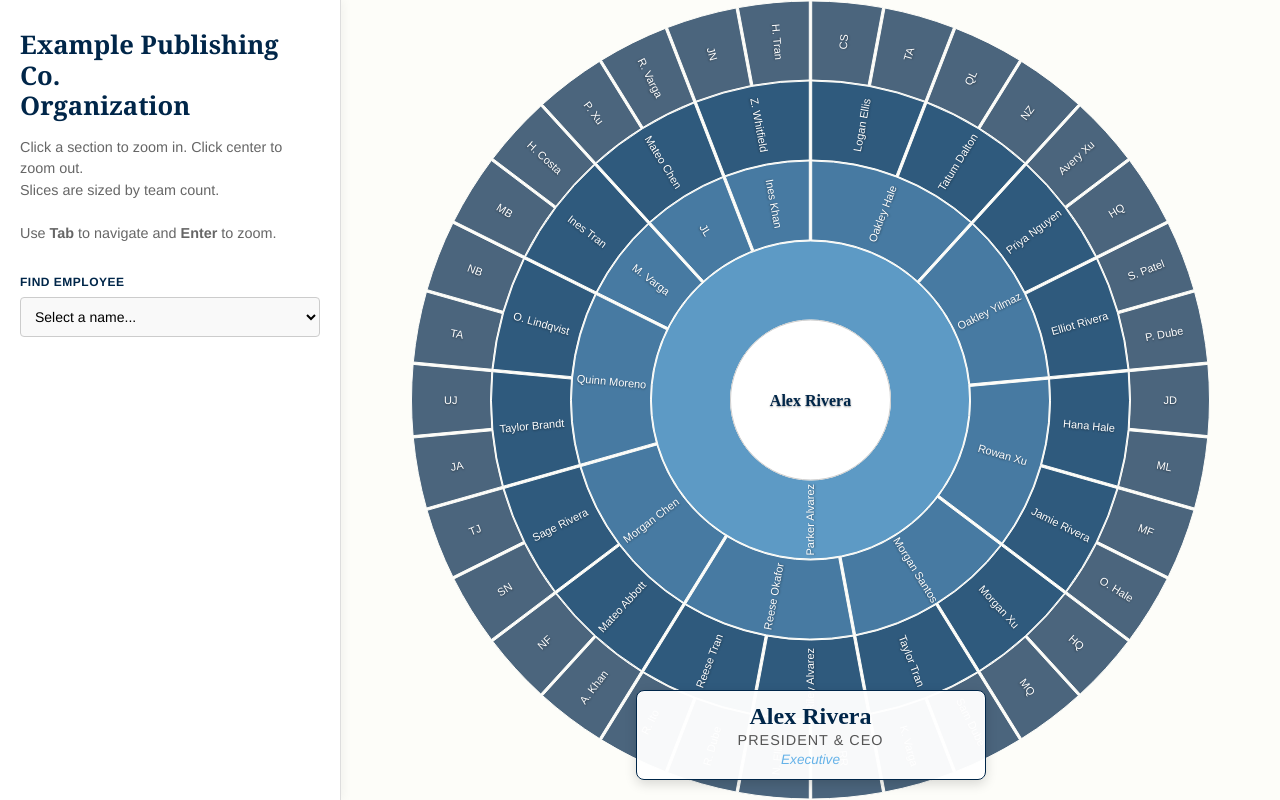
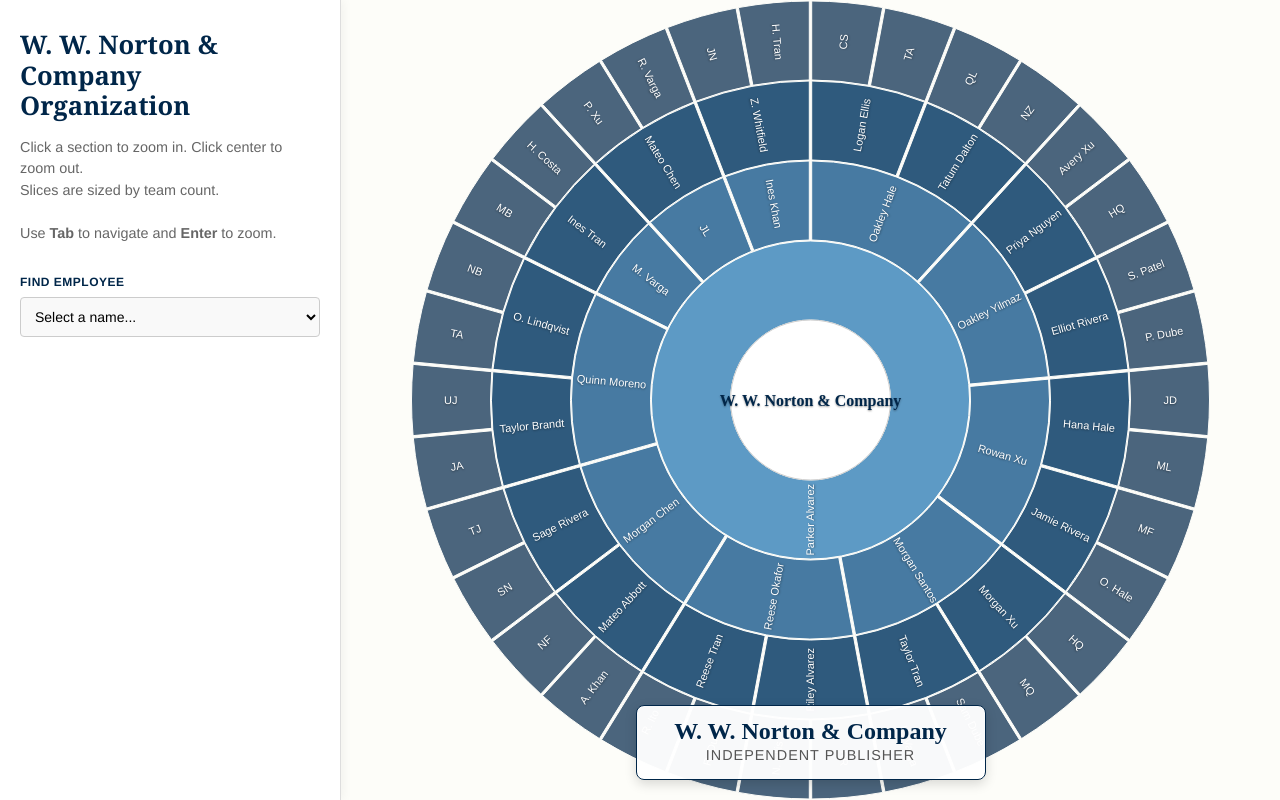
Before and after one commit to jdmiller/accessible-org-chart, a website: page radial_sunburst.html in a window 1280 px wide. Drawn offline with nearby package versions, Linux system fonts and the light colour scheme; no server answers.

Commit message:
Norton live data: branding, root node, schema cleanup

```diff
--- a/radial_sunburst.html
+++ b/radial_sunburst.html
@@ -3,7 +3,7 @@
 <head>
     <meta charset="UTF-8">
     <meta name="viewport" content="width=device-width, initial-scale=1.0">
-    <title>Example Publishing Co. Organizational Sunburst</title>
+    <title>W. W. Norton &amp; Company — Organizational Chart</title>
     <style>
         /* --- 1. BRANDING & BASICS --- */
         :root {
@@ -235,7 +235,7 @@
 
     <aside id="sidebar">
         <header>
-            <h1>Example Publishing Co.<br>Organization</h1>
+            <h1>W. W. Norton &amp; Company<br>Organization</h1>
             <p class="subtitle">Click a section to zoom in. Click center to zoom out.<br>Slices are sized by team count.<br><br>Use <strong>Tab</strong> to navigate and <strong>Enter</strong> to zoom.</p>
         </header>
 
@@ -368,9 +368,9 @@
             // Manual Root
             const manualRoot = {
                 id: "p-ROOT",
-                name: "Alex Rivera",
-                title: "President & CEO",
-                department: "Executive",
+                name: "W. W. Norton & Company",
+                title: "Independent Publisher",
+                department: "",
                 children: []
             };
             dataMap.set(manualRoot.id, manualRoot);
@@ -411,11 +411,7 @@
 
                 // Handle Roots & Orphans
                 if (!parentId || parentId.trim() === "") {
-                    // Logic for top-level nodes (Parker Alvarez)
-                    if (node.name && node.name.includes("Parker Alvarez")) {
-                        manualRoot.children.push(node);
-                    } else if (node.id !== manualRoot.id) {
-                        // Fallback attachment
+                    if (node.id !== manualRoot.id) {
                         manualRoot.children.push(node);
                     }
                 } else {
```
